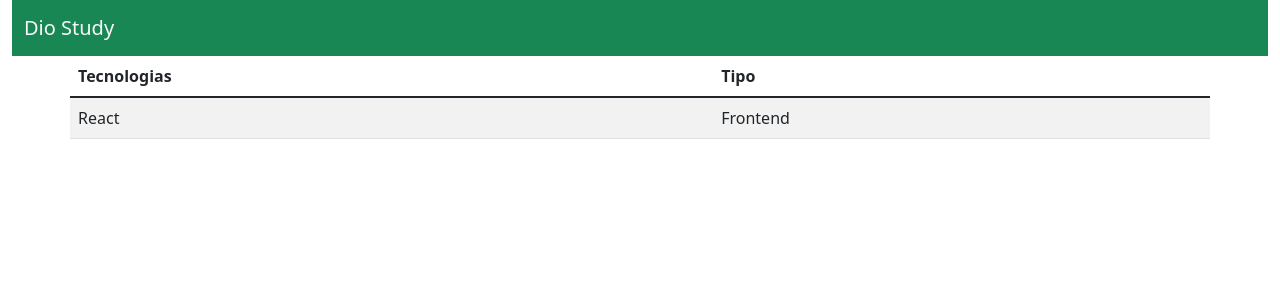
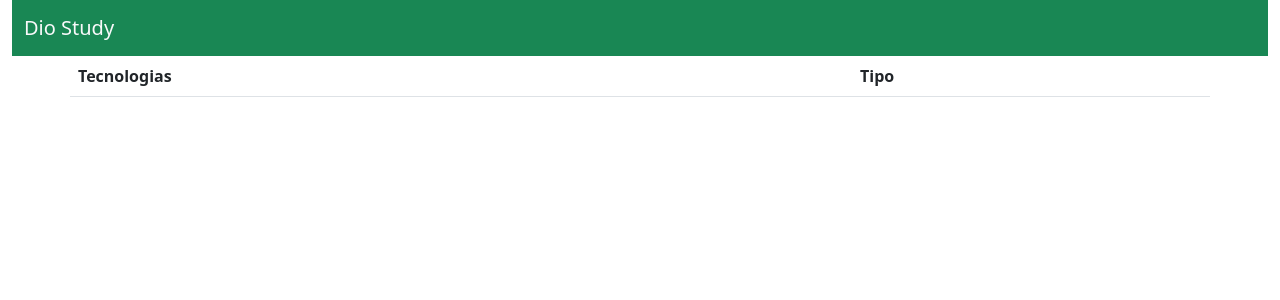
Before and after one commit to A-lineed/react-ts-api, a React (Create React App) app: page /perfil in a window 1280 px wide. Shown: the top 300 px of the page. Built offline with nearby package versions, Linux system fonts and the light colour scheme.

Commit message:
TDD e refatoração da table

```diff
--- a/src/components/Table/Table.tsx
+++ b/src/components/Table/Table.tsx
@@ -1,4 +1,13 @@
-const Table = () => {
+interface ITech {
+  tech: string;
+  tipo: string;
+}
+
+interface ITable {
+  data?: ITech[];
+}
+
+const Table = ({ data }: ITable) => {
   return (
     <table className="table table-striped">
       <thead>
@@ -8,10 +17,15 @@ const Table = () => {
         </tr>
       </thead>
       <tbody>
-        <tr>
-          <td>React</td>
-          <td>Frontend</td>
-        </tr>
+        {
+        data !== undefined && data.map((tech, index) => {
+          return (
+            <tr key={index}>
+              <td>{tech.tech}</td>
+              <td>{tech.tipo}</td>
+            </tr>
+          );
+        })}
       </tbody>
     </table>
   );
```
Also changed, not shown: 1 other file (tests, documents, lock files or other folders).
